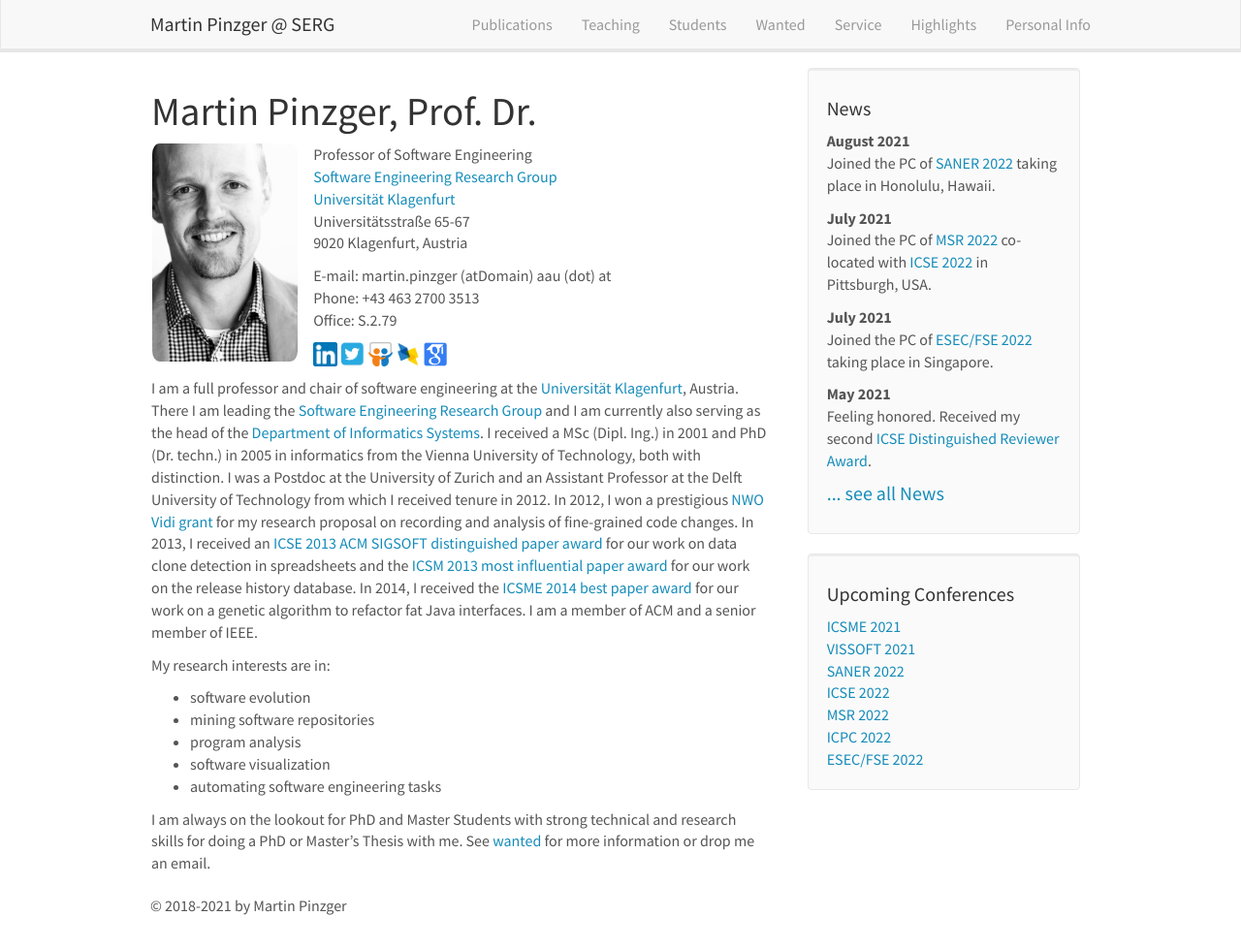
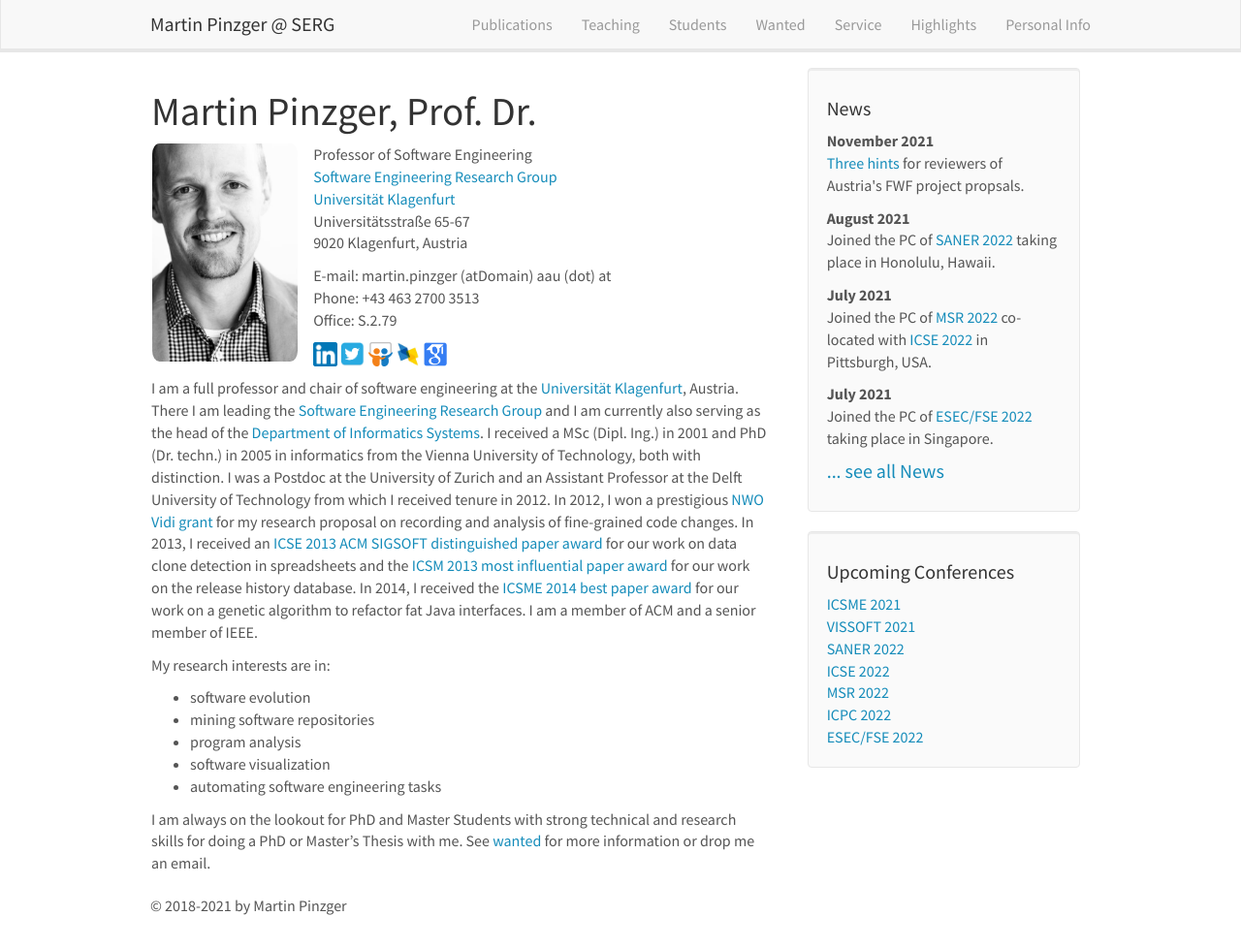
Before and after one commit to pinzger/pinzger.github.io, a Jekyll site: the page built from _pages/home.md, in a window 1280 px wide and 978 px high. Shown: the whole window at 97% size. Built offline with Jekyll 4.4.1, drawn with Linux system fonts in a browser that asks for light colours; nearby versions of some CDN libraries.

Commit message:
added hints to news

```diff
--- a/_data/news.yml
+++ b/_data/news.yml
@@ -1,3 +1,6 @@
+- date: <strong>November 2021</strong>
+  headline: "<a href=\"./service/forfwfreviewers\">Three hints</a> for reviewers of Austria's FWF project propsals."
+
 - date: <strong>August 2021</strong>
   headline: "Joined the PC of <a href=\"https://saner2022.uom.gr\">SANER 2022</a> taking place in Honolulu, Hawaii."
 
```
